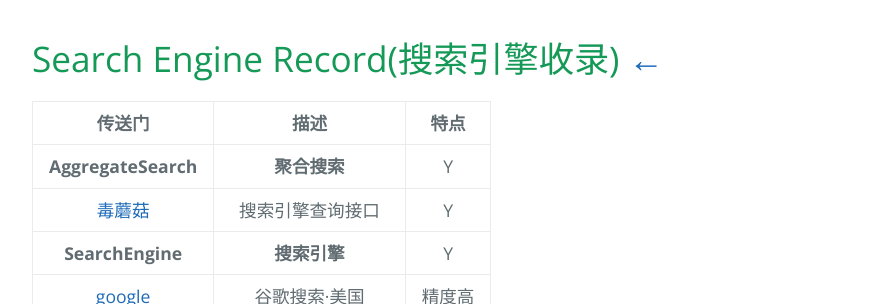
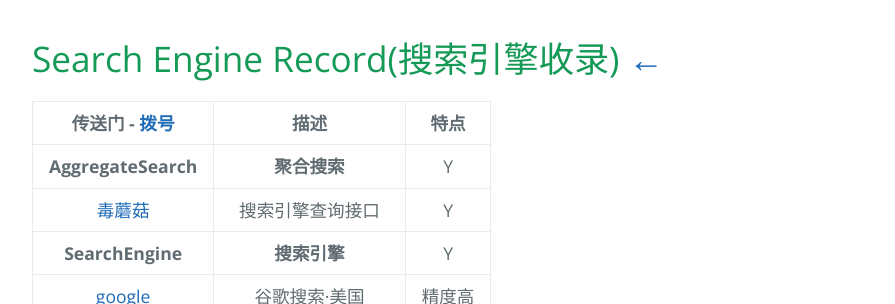
Before and after one commit to AmbroseRen/test, a Jekyll site: the page built from Library/SearchEngine.md, in a window 1280 px wide. Shown: the top 304 px of the page, without its empty margins (192-1087 px from the left). Built offline with Jekyll 4.4.1, drawn with Linux system fonts in a browser that asks for light colours; our own code applies the rules of GitHub Pages for plain Markdown files; the repository's description, which GitHub fills in, is left out.

Commit message:
Update SearchEngine.md

```diff
--- a/Library/SearchEngine.md
+++ b/Library/SearchEngine.md
@@ -1,6 +1,6 @@
 # Search Engine Record(搜索引擎收录)  [←](index.md)
 
-| 传送门 | 描述 | 特点 |
+| 传送门 - [拨号](../navigation.md) | 描述 | 特点 |
 |:---:|:---:|:---:|
 | __AggregateSearch__ | __聚合搜索__ | Y |
 | [毒蘑菇](https://search.dumogu.top/) | 搜索引擎查询接口 | Y |
```
